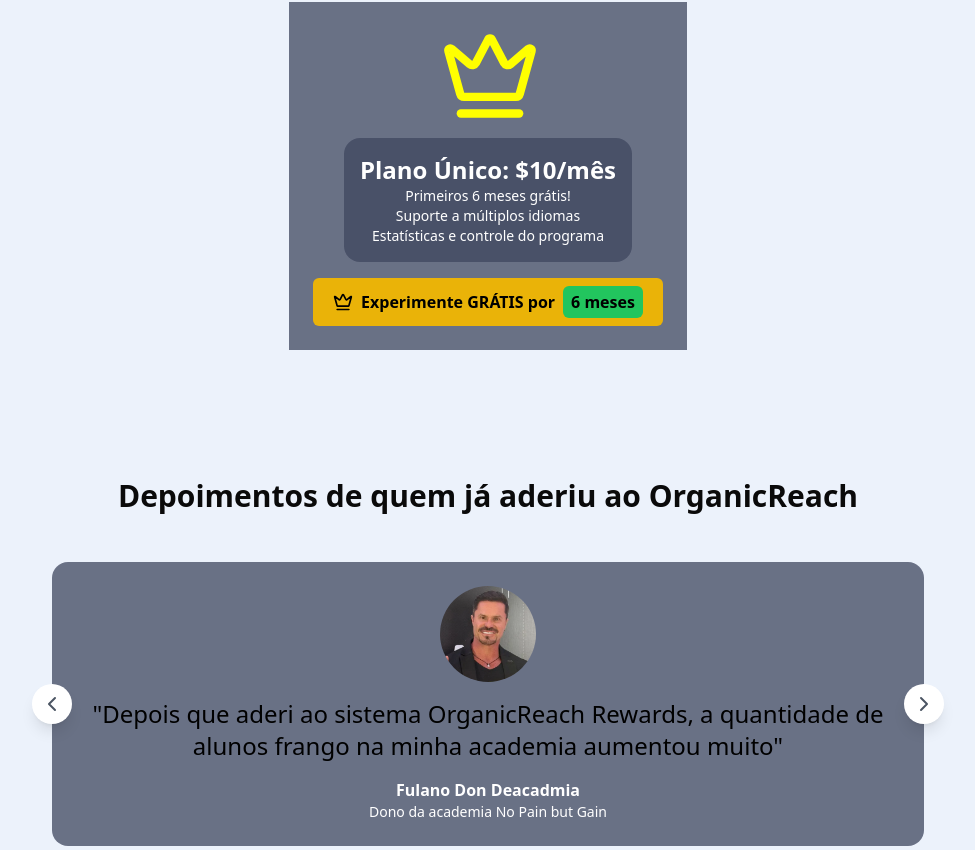
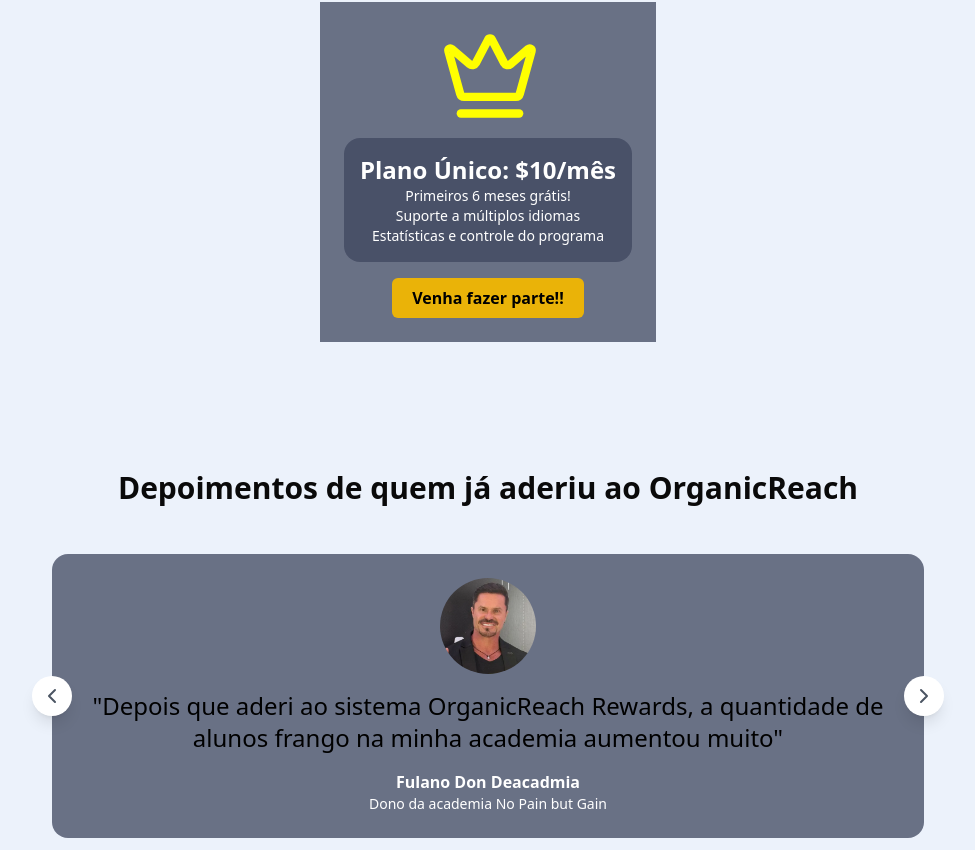
Before and after one commit to brcmarques/organicReach, a Next.js app in the folder OrganicReach/: page / in a window 1280 px wide. Shown: the part 1947-2797 px from the top of the page, without its empty margins (152-1127 px from the left). Built offline with nearby package versions, Linux system fonts and the light colour scheme.

Commit message:
nova mudança na imagem

```diff
--- a/OrganicReach/src/app/_components/hero.tsx
+++ b/OrganicReach/src/app/_components/hero.tsx
@@ -1,12 +1,12 @@
 import { WhatsappLogo } from '@phosphor-icons/react/dist/ssr'
-import hero1 from '../../../public/hero1.png'
+import hero1 from '../../../public/hero1.jpg'
 import Image from 'next/image'
 import { Crown } from 'lucide-react'
 
 
 export function Hero(){
     return(
-        <section className="relative text-white overflow-hidden bg-[url('/hero1.png')] bg-cover bg-center bg-no-repeat before:absolute before:inset-0 before:bg-black before:opacity-40">
+        <section className="relative text-white overflow-hidden bg-[url('/hero1.jpg')] bg-cover bg-center bg-no-repeat before:absolute before:inset-0 before:bg-black before:opacity-40">
 
 
             <div className="container mx-auto pt-16 pb-16 md:pb-0 px-4 relative">
--- a/OrganicReach/src/app/_components/signature.tsx
+++ b/OrganicReach/src/app/_components/signature.tsx
@@ -83,8 +83,7 @@
                                                             href='#'
                                                             className=" hover:bg-yellow-600 bg-yellow-500 px-5 py-2 rounded-md font-semibold flex items-center justify-center w-fit gap-2"
                                                         >
-                                                        <Crown className='w-5 h-5'/>
-                                                        Experimente GRÁTIS por <b className="bg-green-500 text-black px-2 py-1 rounded-md">6 meses</b>
+                                                        Venha fazer parte!!
 
                                                         </a>
 
```
Also changed, not shown: 1 other file (tests, documents, lock files or other folders).
